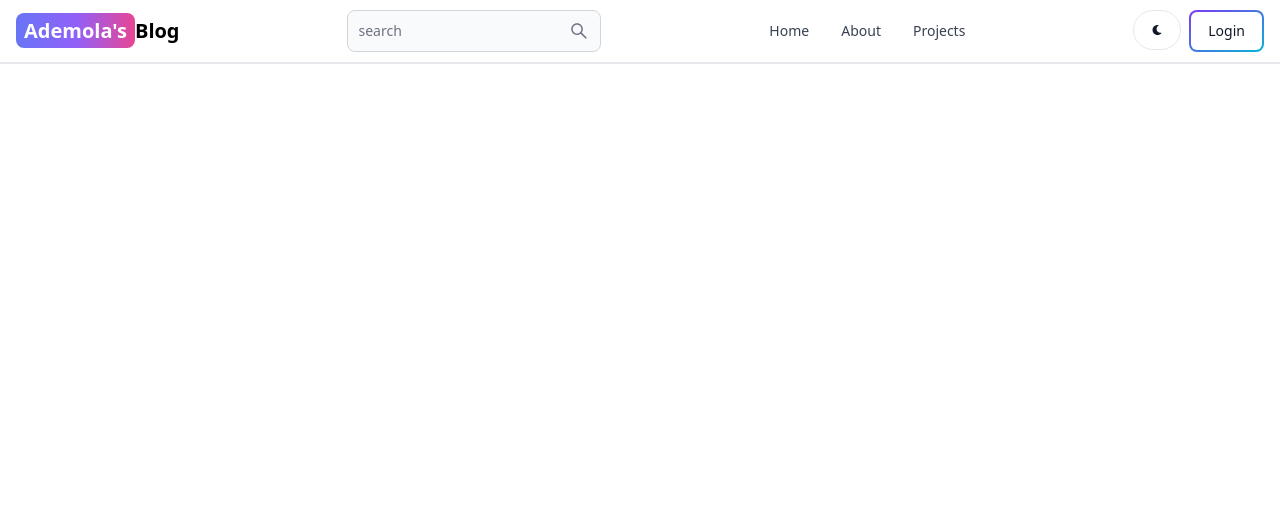
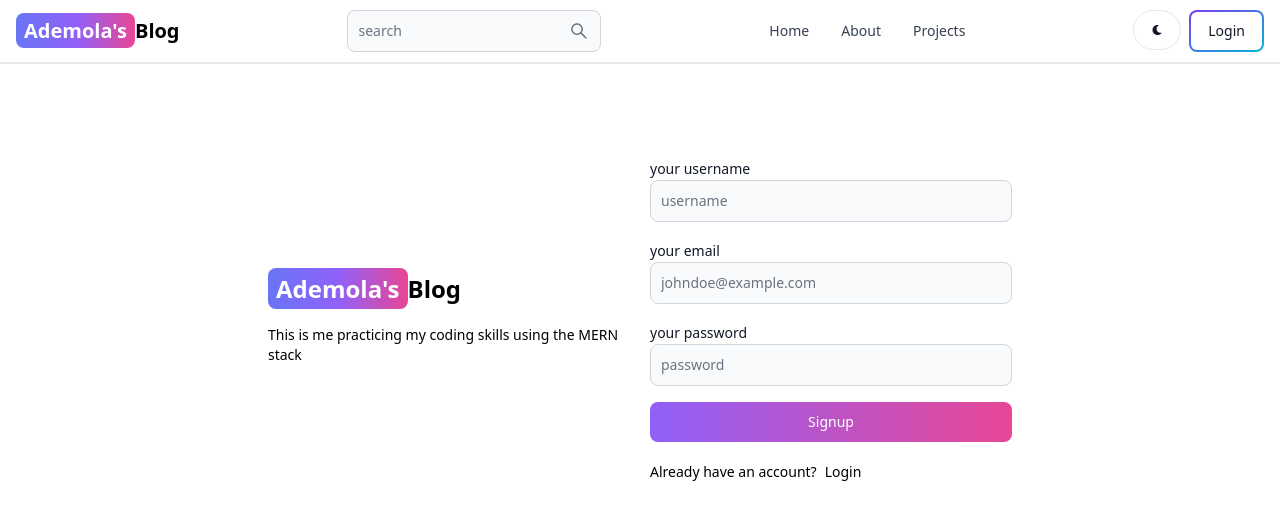
Before and after one commit to GOODBADBOY10/blog-app, a React (Vite) app in the folder frontend/: page /signup in a window 1280 px wide. Shown: the top 520 px of the page. Built offline with nearby package versions, Linux system fonts and the light colour scheme.

Commit message:
complete signuppage UI

```diff
--- a/frontend/src/App.jsx
+++ b/frontend/src/App.jsx
@@ -4,7 +4,7 @@
 import About from './pages/About'
 import Dashboard from './pages/Dashboard'
 import Login from './pages/Login'
-import SignUp from './pages/Logout'
+import SignUp from './pages/SignUp'
 import Projects from './pages/Projects'
 import Header from './components/Header'
 
@@ -20,7 +20,7 @@
           <Route path="/about" element={<About />} />
           <Route path="/dashboard" element={<Dashboard />} />
           <Route path="/login" element={<Login />} />
-          <Route path="/logout" element={<SignUp />} />
+          <Route path="/signup" element={<SignUp />} />
           <Route path="/project" element={<Projects/>} />
         </Routes>
 
--- a/frontend/src/pages/SignUp.jsx
+++ b/frontend/src/pages/SignUp.jsx
@@ -1,9 +1,60 @@
+import { Button, Label, TextInput } from 'flowbite-react'
 import React from 'react'
+import { Link } from 'react-router-dom'
 
 function SignUp() {
   return (
-    <div>
-      SignUp
+    <div className='min-h-screen mt-20'>
+      <div
+      className='flex p-3 gap-5 max-w-3xl mx-auto flex-col md:flex-row md:items-center'>
+        {/* left side div */}
+        <div className='flex-1'>
+          <Link to='/'
+          className='font-bold dark:text-white text-2xl'>
+          <span className='px-2 py-1 bg-gradient-to-r from-indigo-500
+        via-purple-500 to-pink-500 rounded-lg text-white'>Ademola's</span>
+         Blog
+          </Link>
+          <p className='text-sm mt-5'>This is me practicing my
+            coding skills using the MERN stack</p>
+        </div>
+
+      {/* right side div */}
+        <div className='flex-1'>
+          <form className='flex flex-col gap-4'>
+            <div className=''>
+              <Label value='your username' />
+              <TextInput
+              type='text'
+              placeholder='username'
+              id='username' />
+            </div>
+            <div className=''>
+              <Label value='your email' />
+              <TextInput
+              type='email'
+              placeholder='johndoe@example.com'
+              id='email' />
+            </div>
+            <div className=''>
+              <Label value='your password' />
+              <TextInput
+              type='text'
+              placeholder='password'
+              id='password' />
+            </div>
+            <Button gradientDuoTone='purpleToPink' type='submit'>
+              Signup
+            </Button>
+          </form>
+          <div className='flex gap-2 text-sm mt-5'>
+            <span>Already have an account?</span>
+            <Link to='/login'>
+              Login
+            </Link>
+          </div>
+        </div>
+      </div>
     </div>
   )
 }
```
Also changed, not shown: 1 other file (tests, documents, lock files or other folders).
